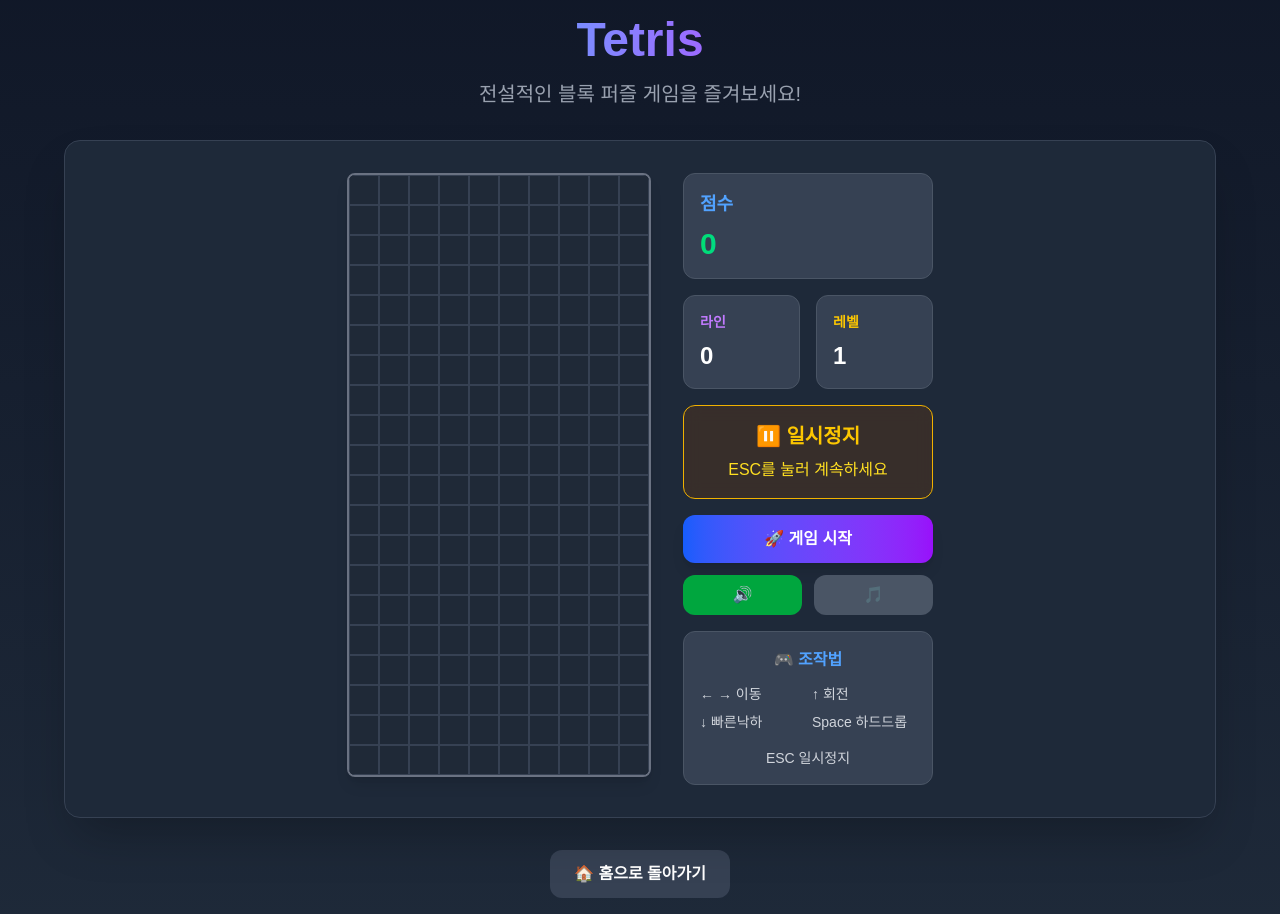
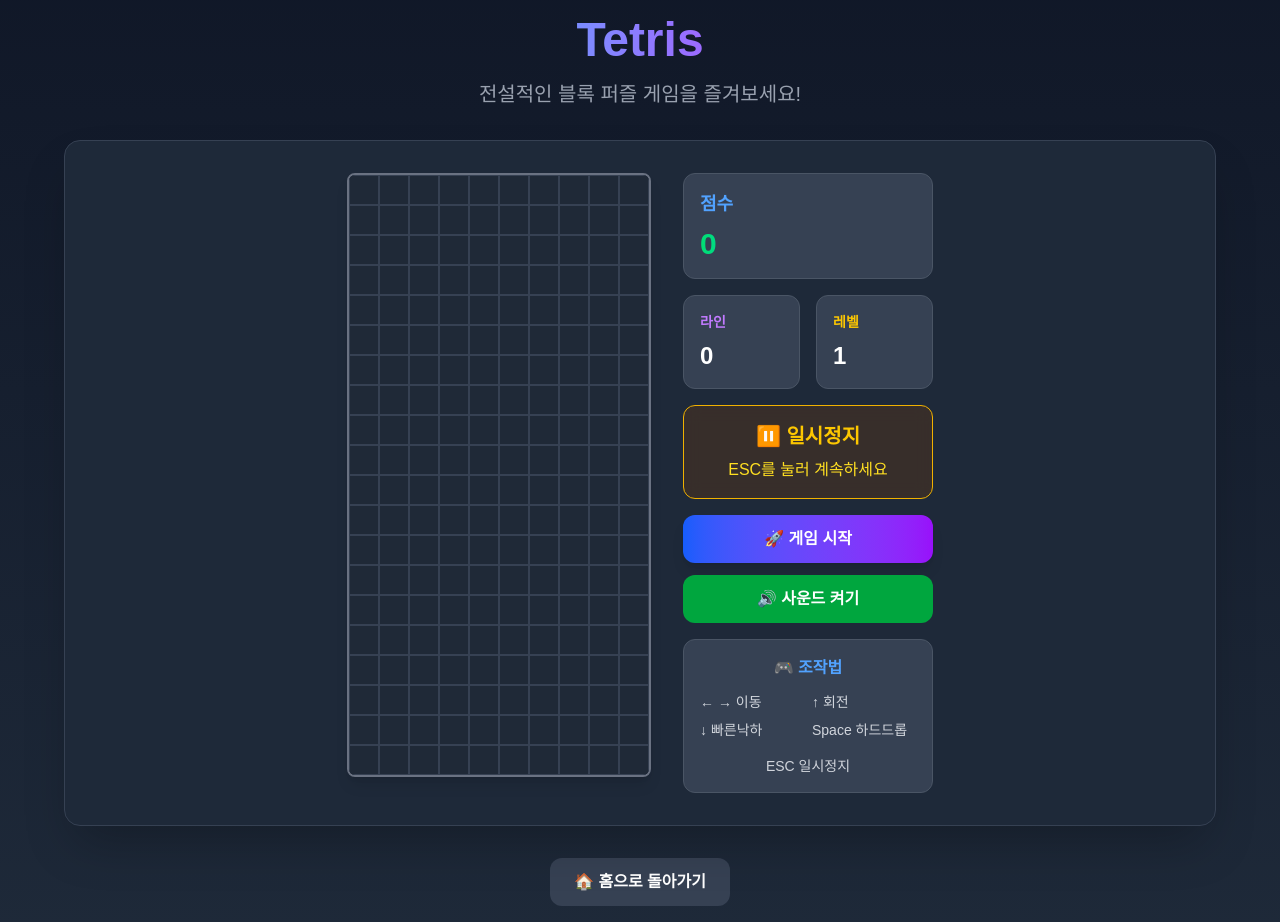
Before and after one commit to kangseonyeob/my-mini-games, a Next.js app: page /tetris in a window 1280 px wide. Built offline with nearby package versions, Linux system fonts and the light colour scheme.

Commit message:
테트리스 BGM 자동 재생 기능 추가: 사용자 상호작용 시 자동으로 BGM 시작

```diff
--- a/app/tetris/page.tsx
+++ b/app/tetris/page.tsx
@@ -451,6 +451,7 @@ export default function Tetris() {
     setIsPaused(false);
 
     console.log('Game started, isMuted:', isMuted);
+    // 게임 시작 시 자동으로 BGM 재생
     if (!isMuted) {
       console.log('Attempting to start BGM...');
       startBGM();
@@ -513,6 +514,26 @@ export default function Tetris() {
       return () => clearInterval(interval);
     }
   }, [moveDown, gameOver, isPaused, level]);
+
+  // 페이지 로드 시 BGM 자동 시작
+  useEffect(() => {
+    if (!isMuted && !isBGMPlaying) {
+      // 사용자 상호작용 후에 BGM 시작하도록 대기
+      const handleFirstInteraction = () => {
+        startBGM();
+        document.removeEventListener('click', handleFirstInteraction);
+        document.removeEventListener('keydown', handleFirstInteraction);
+      };
+
+      document.addEventListener('click', handleFirstInteraction);
+      document.addEventListener('keydown', handleFirstInteraction);
+
+      return () => {
+        document.removeEventListener('click', handleFirstInteraction);
+        document.removeEventListener('keydown', handleFirstInteraction);
+      };
+    }
+  }, [isMuted, isBGMPlaying, startBGM]);
 
   const displayBoard = board.map(row => [...row]);
 
@@ -614,39 +635,19 @@ export default function Tetris() {
                 {gameOver ? '🎮 새 게임' : '🚀 게임 시작'}
               </button>
 
-              <div className="grid grid-cols-2 gap-3">
               <button
                 onClick={() => setIsMuted(!isMuted)}
-                  className={`px-4 py-2 rounded-xl font-bold transition-all duration-200 ${
+                className={`px-6 py-3 rounded-xl font-bold transition-all duration-200 ${
                   isMuted
                     ? 'bg-red-600 hover:bg-red-700 text-white'
                     : 'bg-green-600 hover:bg-green-700 text-white'
                 }`}
               >
-                  {isMuted ? '🔇' : '🔊'}
-                </button>
-
-                <button
-                  onClick={() => {
-                    if (isBGMPlaying) {
-                      stopBGM();
-                    } else {
-                      startBGM();
-                    }
-                  }}
-                  className={`px-4 py-2 rounded-xl font-bold transition-all duration-200 ${
-                    isBGMPlaying
-                      ? 'bg-purple-600 hover:bg-purple-700 text-white'
-                      : 'bg-gray-600 hover:bg-gray-700 text-white'
-                  }`}
-                  disabled={isMuted}
-                >
-                  {isBGMPlaying ? '🎵' : '🎵'}
+                {isMuted ? '🔇 음소거' : '🔊 사운드 켜기'}
               </button>
             </div>
-            </div>
 
-            {isBGMPlaying && (
+            {isBGMPlaying && !isMuted && (
               <div className="p-3 border border-purple-500 rounded-xl bg-purple-900/30 backdrop-blur-sm text-center">
                 <span className="text-purple-400 text-sm">🎵 BGM 재생 중...</span>
               </div>
```
Lines whose indentation alone changed are shown as unchanged.
